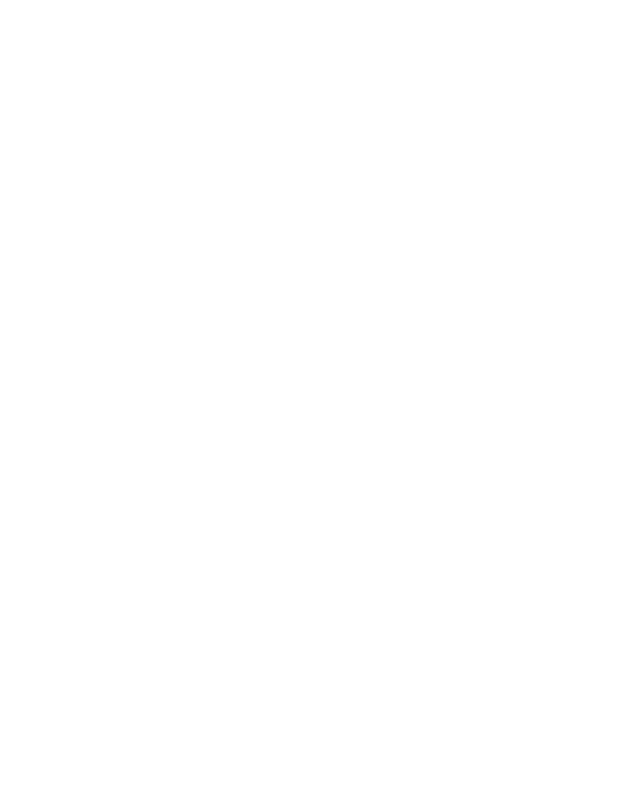
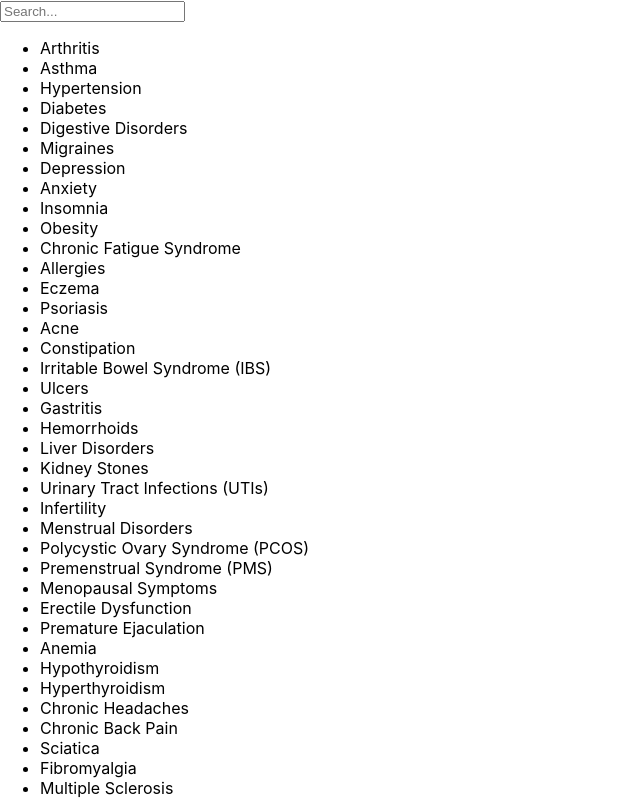
Before and after one commit to vighneshadelkar/NFC_TwistedTerminal, a React (Create React App) app in the folder client/: page /dis in a window 1280 px wide. Before the commit this address had no page. Shown: the top 799 px of the page, without its empty margins (0-640 px from the left). Built offline with nearby package versions, Linux system fonts and the light colour scheme; a web font is replaced by a local one.

Commit message:
added search functionality

```diff
--- a/client/src/App.js
+++ b/client/src/App.js
@@ -2,6 +2,7 @@
 import React, { useEffect, useMemo, useState } from 'react';
 import Aos from "aos"
 import Home from "./pages/Home/Home";
+import Pg2 from "./pages/Diseasepg/Pg2";
 
 function App() {
 
@@ -14,6 +15,7 @@
     <BrowserRouter>
       <Routes>
       <Route exact path="/" element={<Home/>}></Route>
+      <Route exact path="/dis" element={<Pg2/>}></Route>
       </Routes>
     </BrowserRouter>
   );
--- /dev/null
+++ b/client/src/components/Search/Search.jsx
@@ -0,0 +1,15 @@
+import React from 'react';
+
+const Search= ({ handleSearch }) => {
+  return (
+    <div>
+      <input
+        type="text"
+        placeholder="Search..."
+        onChange={(e) => handleSearch(e.target.value)}
+      />
+    </div>
+  );
+};
+
+export default Search;
--- /dev/null
+++ b/client/src/pages/Diseasepg/Pg2.jsx
@@ -0,0 +1,27 @@
+import React, { useState } from "react";
+import Search from "../../components/Search/Search";
+import data from "../../data/ayurveda";
+
+export default function Pg2() {
+  const [searchTerm, setSearchTerm] = useState("");
+
+  const handleSearch = (term) => {
+    setSearchTerm(term);
+  };
+
+  const filteredData = data.filter(
+    (item) =>
+      item.Name && item.Name.toLowerCase().includes(searchTerm.toLowerCase())
+  );
+
+  return (
+    <div>
+      <Search handleSearch={handleSearch} />
+      <ul>
+        {searchTerm.length === 0
+          ? data.map((item) => <li key={item.id}>{item.Name}</li>)
+          : filteredData.map((item) => <li key={item.id}>{item.Name}</li>)}
+      </ul>
+    </div>
+  );
+}
```
